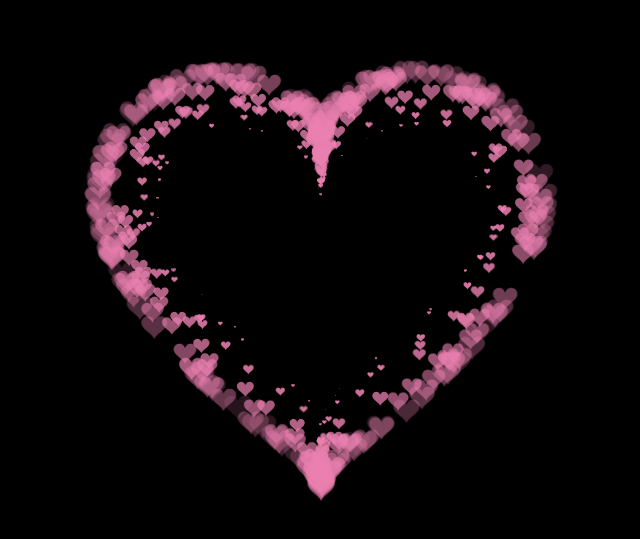
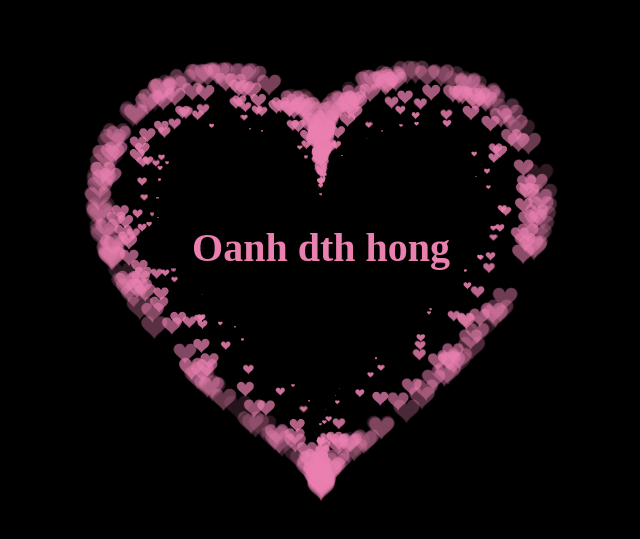
Before and after one commit to harrydyhasi/HeartForU, a plain HTML site: page index.html in a window 1280 px wide. Shown: the part 123-662 px from the top of the page, without its empty margins (319-959 px from the left). Drawn offline with Linux system fonts and the light colour scheme.

Commit message:
Upload final code

```diff
--- a/index.html
+++ b/index.html
@@ -4,7 +4,7 @@
 
  <HEAD>
 
-  <TITLE> New Document </TITLE>
+  <TITLE> Heart for U </TITLE>
 
   <META NAME="Generator" CONTENT="EditPlus">
 
@@ -37,6 +37,17 @@ canvas {
   height: 100%;
 
 }
+.text{
+    font-size: 40px;
+    font-family:'Forte';
+    color: #ea80b0;
+    position:absolute;
+    left:50%;
+    transform: translateX(-50%);
+    top:40%;
+    /* transform: translateY(-50%); */
+}
+
 
   </style>
 
@@ -46,7 +57,7 @@ canvas {
  <BODY>
 
   <canvas id="pinkboard"></canvas>
-
+    <h1 class="text" >Oanh dth hong</h1>
   <script>
 
   /*
```
